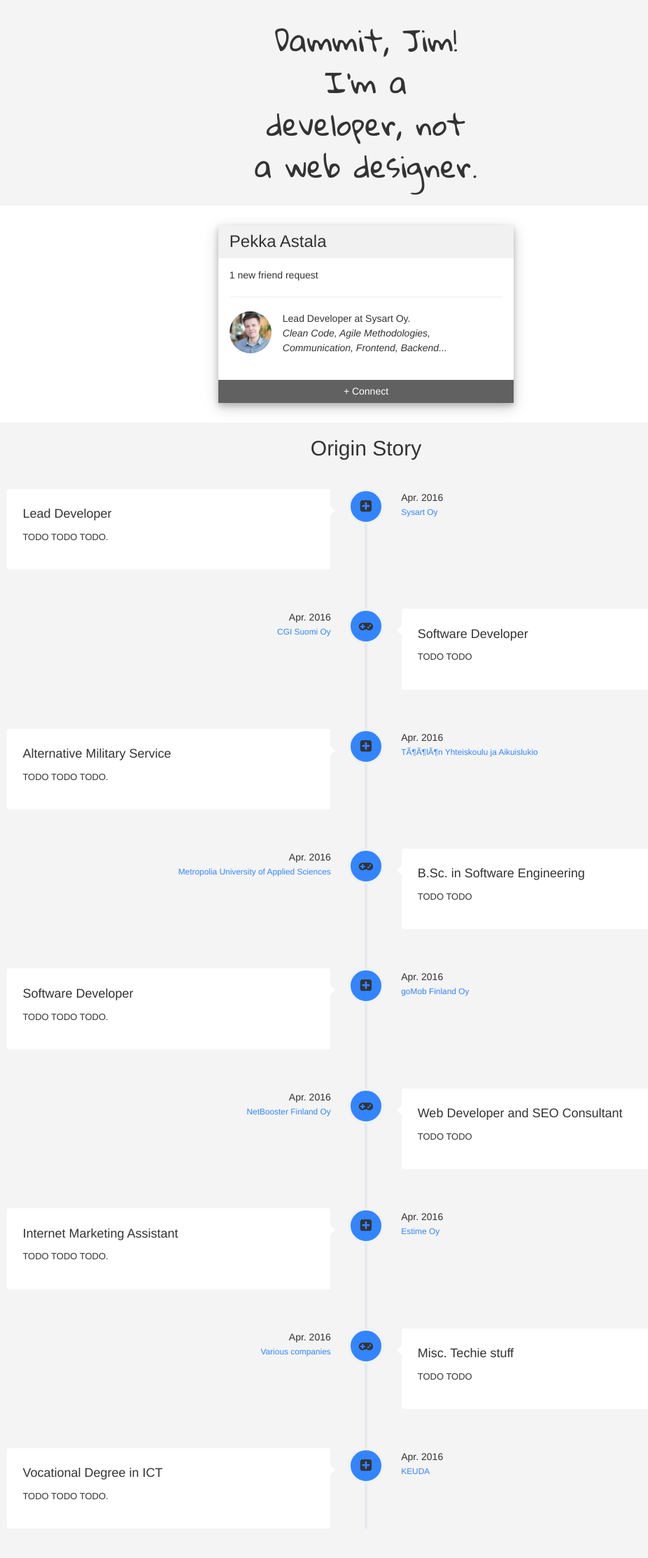
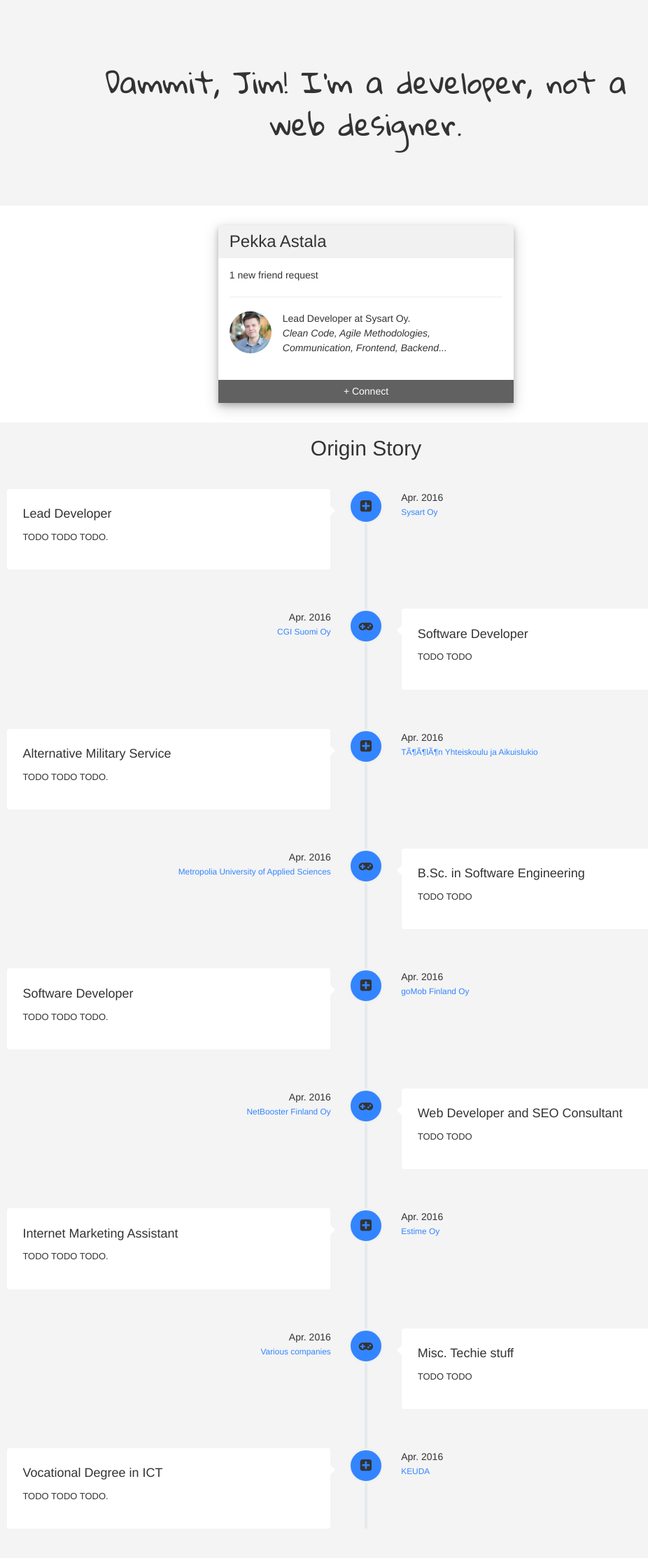
Before and after one commit to PekkaAstala/PekkaAstala.github.io, a Jekyll site: the page built from index.html, in a window 1280 px wide. Shown: the whole page at 70% size, without its empty margins (117-1043 px from the left). Built offline with Jekyll 4.4.1, drawn with Linux system fonts in a browser that asks for light colours; nearby versions of some CDN libraries.

Commit message:
Removed extra padding from header

```diff
--- a/css/main.scss
+++ b/css/main.scss
@@ -10,7 +10,6 @@ $accent-color: #3385FF;
 #banner {
     font-family: 'Gloria Hallelujah', cursive;
     height: 7em;
-    padding: 0 9em;
     font-size: 3em;
     display: -webkit-flex;
     display:         flex;
```
